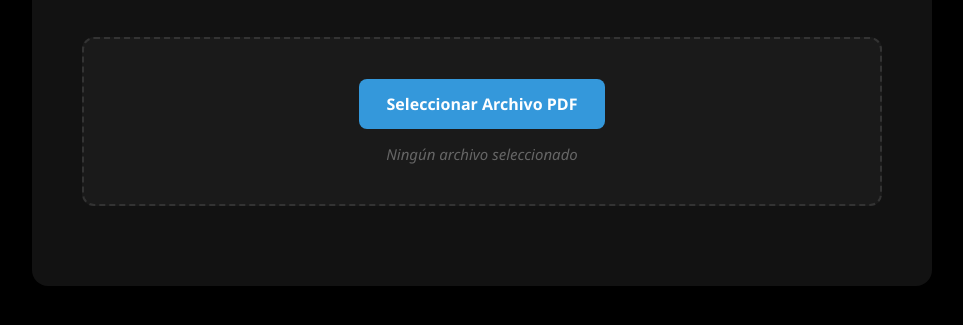
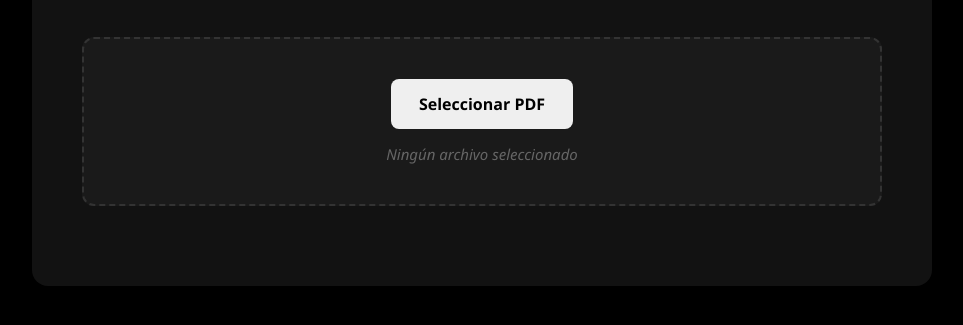
Before and after one commit to Santos-cpu/EasyTest, a plain HTML site: page index.html in a window 1280 px wide. Shown: the part 333-658 px from the top of the page, without its empty margins (158-1121 px from the left). Drawn offline with Linux system fonts and the light colour scheme.

Commit message:
Update index.html

```diff
--- a/index.html
+++ b/index.html
@@ -17,7 +17,7 @@
             <div id="upload-area">
                 <div class="upload-section">
                     <input type="file" id="pdf-input" accept="application/pdf">
-                    <button id="browse-btn" class="primary-btn">Seleccionar Archivo PDF</button>
+                    <button class="upload-btn" onclick="document.getElementById('file-input').click()">Seleccionar PDF</button>
                     <p id="file-name" class="file-name-text">Ningún archivo seleccionado</p>
                 </div>
                 <button id="continue-btn" class="success-btn" style="display: none;">Continuar ➔</button>
```
